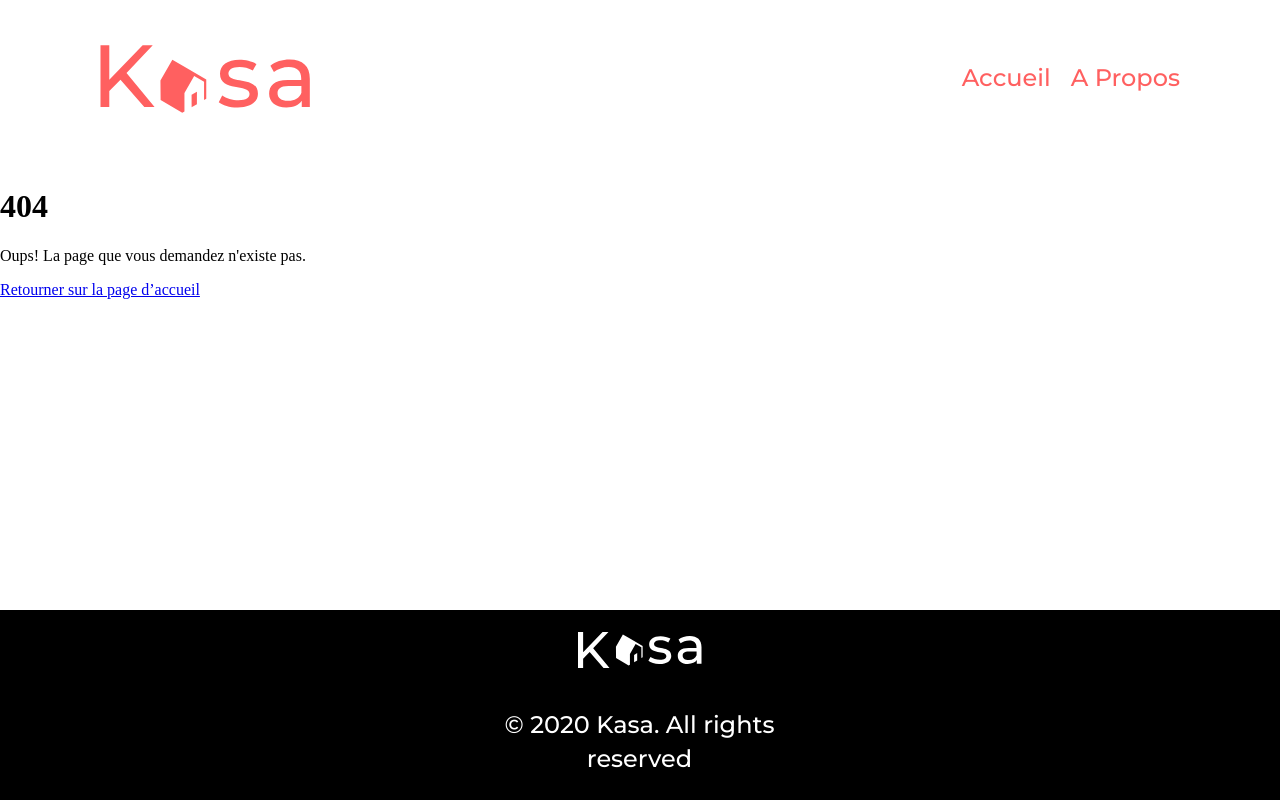
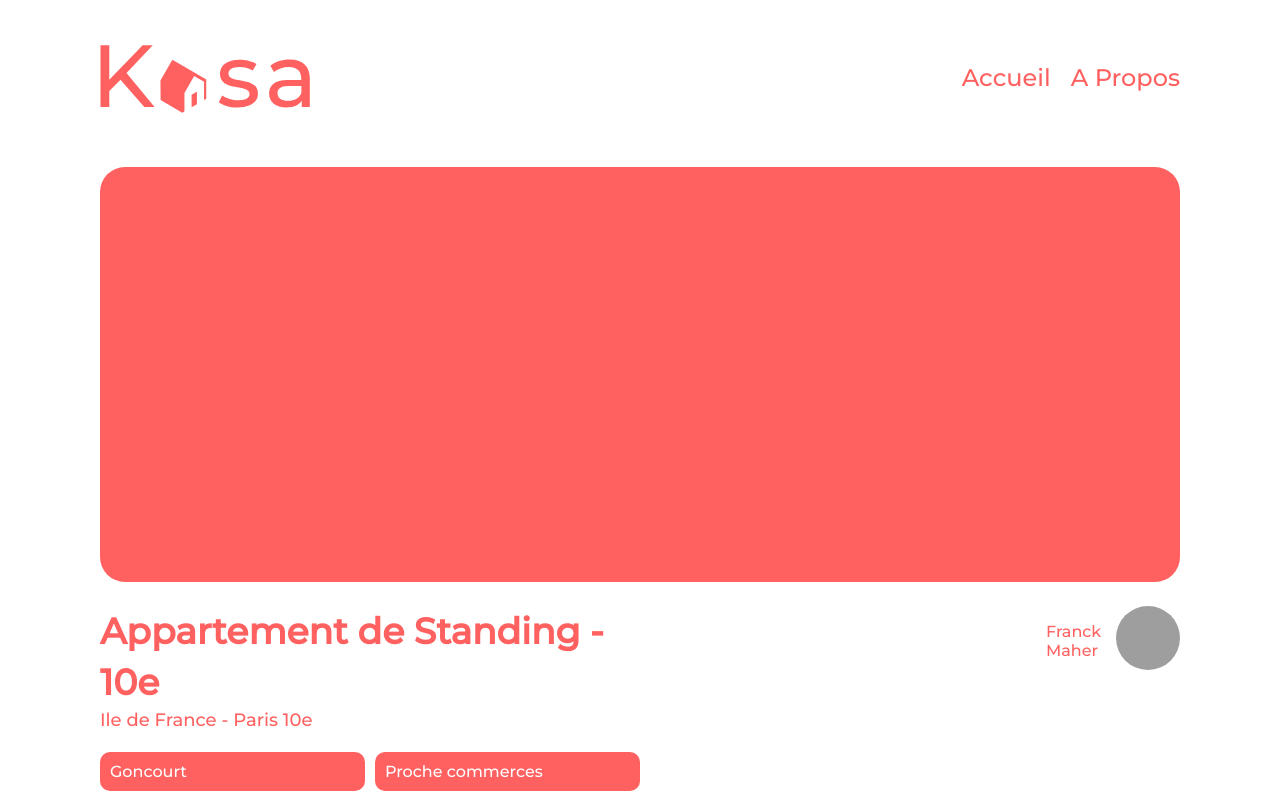
Before and after one commit to sanadevv/oc-projet8, a React (Create React App) app: page /housing/0979876d in a window 1280 px wide. Before the commit this address had no page. Shown: the top 800 px of the page. Built offline with nearby package versions, Linux system fonts and the light colour scheme; grey boxes are pictures that could not be loaded; a web font is replaced by a local one.

Commit message:
ajout de la page du logement et la page error

```diff
--- a/src/App.js
+++ b/src/App.js
@@ -4,6 +4,7 @@ import Home from "./pages/Home";
 import About from "./pages/About";
 import Layout from "./pages/Layout";
 import Error from "./pages/Error";
+import HousingPage from "./pages/HousingPage";
 const App = () => {
   return (
     <BrowserRouter>
@@ -11,6 +12,7 @@ const App = () => {
         <Route element={<Layout />}>
           <Route path="/" element={<Home />} />
           <Route path="/about" element={<About />} />
+          <Route path="/housing/:id" element={<HousingPage />} />
           <Route path="/*" element={<Error />} />
         </Route>
       </Routes>
--- a/src/components/HousingCard.jsx
+++ b/src/components/HousingCard.jsx
@@ -1,13 +1,16 @@
 import React from "react";
 import data from "../assets/datas/housingData.js";
+import { NavLink } from "react-router-dom";
 const HousingCard = ({ housing }) => {
   return (
     <div className="cards">
       {data.map((housing) => (
-        <div key={housing.id} className="housing-card">
-          <img src={housing.cover} alt={housing.title} />
-          <h3>{housing.title}</h3>
-        </div>
+        <NavLink to={`/housing/${housing.id}`}>
+          <div key={housing.id} className="housing-card">
+            <img src={housing.cover} alt={housing.title} />
+            <h3>{housing.title}</h3>
+          </div>
+        </NavLink>
       ))}
     </div>
   );
--- a/src/components/Navigation.jsx
+++ b/src/components/Navigation.jsx
@@ -8,7 +8,7 @@ const Navigation = () => {
           <li>Accueil</li>
         </NavLink>
         <NavLink
-          to="/About"
+          to="/about"
           className={(nav) => (nav.isActive ? "nav-active" : "")}
         >
           <li>A Propos</li>
--- a/src/pages/Error.jsx
+++ b/src/pages/Error.jsx
@@ -3,7 +3,7 @@ import { NavLink } from "react-router-dom";
 
 const Error = () => {
   return (
-    <div>
+    <div className="error-container">
       <h1>404</h1>
       <p>Oups! La page que vous demandez n'existe pas.</p>
       <NavLink to="/">Retourner sur la page d’accueil</NavLink>
--- /dev/null
+++ b/src/pages/HousingPage.jsx
@@ -0,0 +1,37 @@
+import React from "react";
+
+import { useParams } from "react-router-dom";
+import housingData from "../assets/datas/housingData";
+
+const HousingPage = () => {
+  const { id } = useParams();
+
+  const housingPage = housingData.find((housing) => housing.id === id);
+  const tags = housingPage.tags;
+  if (!housingPage) return <div>Logement non trouvé.</div>;
+  return (
+    <div className="housing-page">
+      <div className="carrousel"></div>
+      <div className="housing-info-container">
+        <div className="housing-info">
+          <h1>{housingPage.title} </h1>
+          <p>{housingPage.location} </p>
+          <div className="tags">
+            {tags.map((tag) => (
+              <div className="tag">{tag}</div>
+            ))}
+          </div>
+        </div>
+        <div className="host_rating">
+          <div className="host">
+            <p>{housingPage.host.name} </p>
+            <img src={housingPage.host.picture} alt="le propriétaire" />
+          </div>
+          <div className="rating"></div>
+        </div>
+      </div>
+    </div>
+  );
+};
+
+export default HousingPage;
--- a/src/styles/components/dropDown.scss
+++ b/src/styles/components/dropDown.scss
@@ -19,6 +19,9 @@
       font-weight: 500;
       line-height: 142.6%; /* 34.224px */
     }
+    img {
+      cursor: pointer;
+    }
   }
   .content-container {
     padding: 20px;
--- /dev/null
+++ b/src/styles/components/error.scss
@@ -0,0 +1,37 @@
+.error-container {
+  display: flex;
+  padding-top: 40px;
+  flex-direction: column;
+  align-items: center;
+  gap: 139px;
+  h1 {
+    color: #ff6060;
+    text-align: center;
+    font-family: Montserrat;
+    font-size: 288px;
+    font-style: normal;
+    font-weight: 700;
+    line-height: 142.6%; /* 410.688px */
+    margin: 0px;
+  }
+  p {
+    color: #ff6060;
+    font-family: Montserrat;
+    font-size: 36px;
+    font-style: normal;
+    font-weight: 500;
+    line-height: 142.6%; /* 51.336px */
+    margin: 0px;
+  }
+  a {
+    color: #ff6060;
+    font-family: Montserrat;
+    font-size: 18px;
+    font-style: normal;
+    font-weight: 500;
+    line-height: 142.6%; /* 25.668px */
+    text-decoration-line: underline;
+    padding-bottom: 139px;
+    margin: 0px;
+  }
+}
--- a/src/styles/components/footer.scss
+++ b/src/styles/components/footer.scss
@@ -12,7 +12,7 @@ footer {
   height: 100px;
   padding-bottom: 0px;
   padding-top: 90px;
-  margin-top: auto;
+  margin-top: 50px;
 
   .logo {
     display: flex;
--- a/src/styles/components/housingCard.scss
+++ b/src/styles/components/housingCard.scss
@@ -8,6 +8,8 @@
   gap: 60px;
   margin: 0px 100px 50px 100px;
   padding: 60px;
+  a {
+    text-decoration: none;
     .housing-card {
       height: 340px;
       border-radius: 10px;
@@ -36,3 +38,4 @@
       }
     }
   }
+}
--- /dev/null
+++ b/src/styles/components/housingPage.scss
@@ -0,0 +1,64 @@
+.housing-page {
+  margin: 0px 100px;
+  color: $main-color;
+  font-family: Montserrat;
+  font-style: normal;
+  font-weight: 500;
+  .carrousel {
+    width: 100%;
+    height: 415px;
+    background-color: $main-color;
+    border-radius: 25px;
+  }
+  .housing-info-container {
+    display: flex;
+    flex-direction: row;
+    justify-content: space-between;
+    .housing-info {
+      h1 {
+        font-size: 36px;
+        line-height: 142.6%; /* 51.336px */
+        margin-bottom: 0px;
+      }
+      p {
+        font-size: 18px;
+        line-height: 142.6%; /* 25.668px */
+        margin-top: 0px;
+      }
+      .tags {
+        display: flex;
+        flex-direction: row;
+        gap: 10px;
+        .tag {
+          //   width: 115px;
+          //   height: 25px;
+          flex-shrink: 0;
+          border-radius: 10px;
+          background: $main-color;
+          color: white;
+          align-items: center;
+          padding: 10px;
+        }
+      }
+    }
+    .host_rating {
+      display: flex;
+      flex-direction: column;
+      .host {
+        display: flex;
+        flex-direction: row;
+        justify-content: end;
+        gap: 10px;
+        margin-top: 24px;
+        p {
+          width: 60px;
+        }
+        img {
+          border-radius: 100%;
+          width: 64px;
+          height: 64px;
+        }
+      }
+    }
+  }
+}
--- a/src/styles/pages/index.scss
+++ b/src/styles/pages/index.scss
@@ -6,6 +6,8 @@
 @import "../components/banner.scss";
 @import "../components/housingCard.scss";
 @import "../components/dropDown.scss";
+@import "../components/error.scss";
+@import "../components/housingPage.scss";
 
 .layout {
   display: flex;
```
Also changed, not shown: src/pages/HousingDetail.jsx (deleted, +0 -7 lines). Lines whose indentation alone changed are shown as unchanged.
